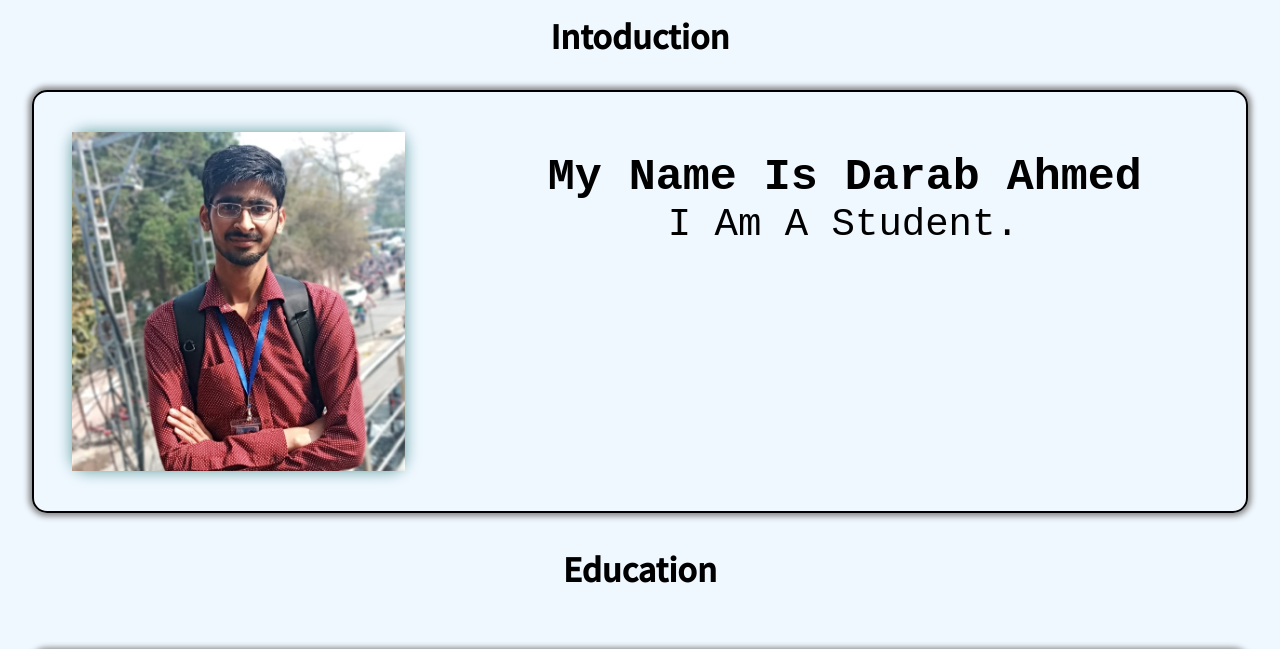
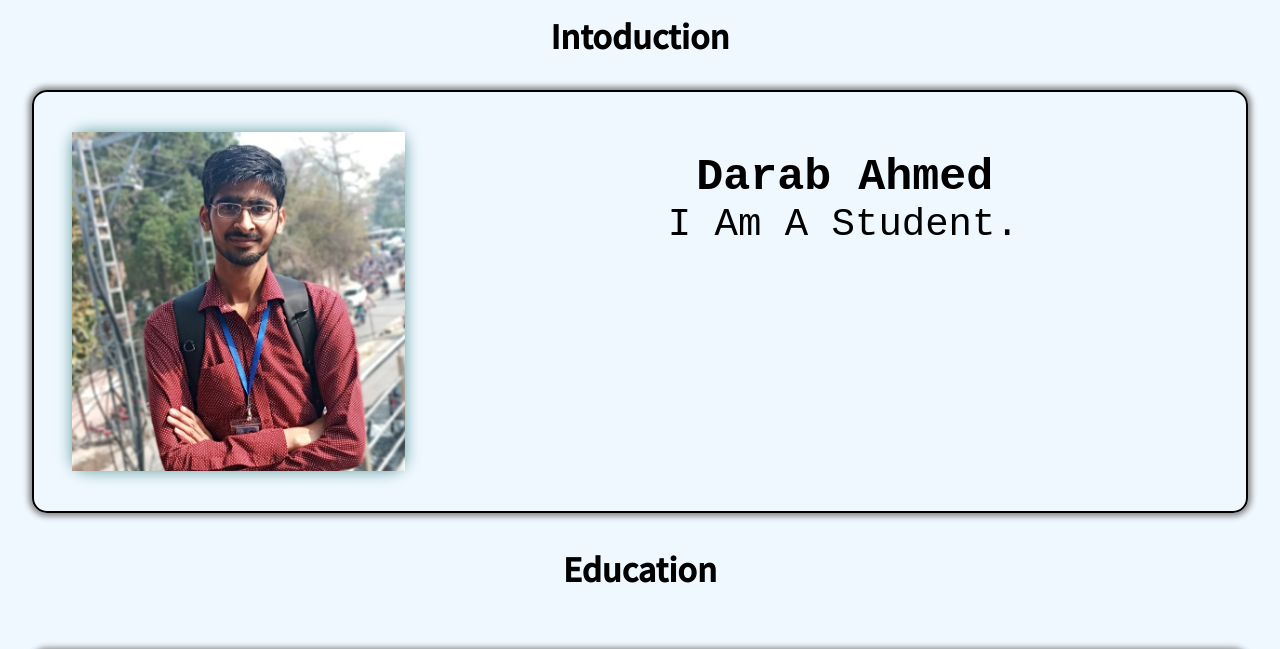
Before and after one commit to darabahmed37/Darab-Ahmed-s-1st-website-.github.io, a plain HTML site: page index.html in a window 1280 px wide. Shown: the part 111-760 px from the top of the page. Drawn offline with Linux system fonts and the light colour scheme.

Commit message:
Update index.html

```diff
--- a/index.html
+++ b/index.html
@@ -43,7 +43,7 @@
         <section class="section">
             <img id="my" class="section-img" src="res/img.jpg">
             <div class="char">
-                <p id="name"><strong>My Name is Darab Ahmed</strong></p>
+                <p id="name"><strong>Darab Ahmed</strong></p>
                 <p><span class="text">I am a Student. </span></p>
             </div>
         </section>
```
